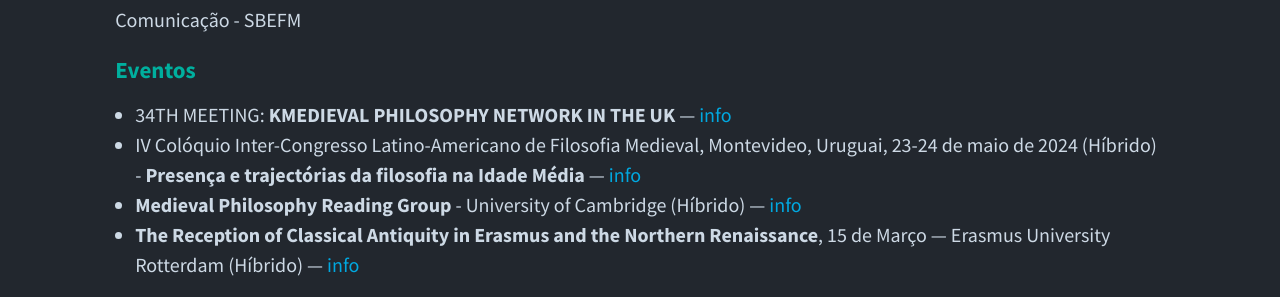
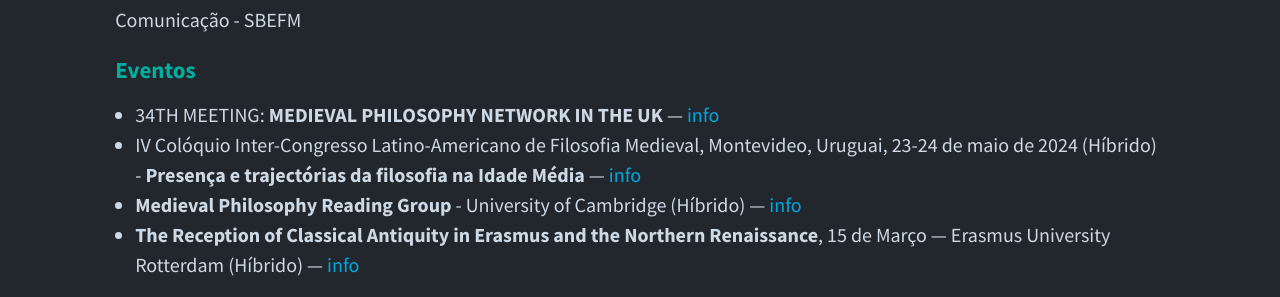
Before and after one commit to nap-o/sbefm, a Jekyll site: the page built from _posts/2024-03-06-newsletter-marco.md, in a window 1280 px wide. Shown: the part 449-746 px from the top of the page. Built offline with Jekyll 4.4.1, drawn with Linux system fonts in a browser that asks for light colours.

Commit message:
nova noticia - newsletter março 2024 - arrumando detalhes parte 2

```diff
--- a/_posts/2024-03-06-newsletter-marco.md
+++ b/_posts/2024-03-06-newsletter-marco.md
@@ -14,7 +14,7 @@ Camila Ezídio <br />
 Comunicação - SBEFM
 
 #### Eventos
-- 34TH MEETING: **KMEDIEVAL PHILOSOPHY NETWORK IN THE UK** — [info](https://www.medphiluk.com){:target="_blank"}
+- 34TH MEETING: **MEDIEVAL PHILOSOPHY NETWORK IN THE UK** — [info](https://www.medphiluk.com){:target="_blank"}
 - IV Colóquio Inter-Congresso Latino-Americano de Filosofia Medieval, Montevideo, Uruguai, 23-24 de maio de 2024 (Híbrido) - **Presença e trajectórias da filosofia na Idade Média** — [info](https://coloquiointercongresorlfm2024.blogspot.com){:target="_blank"}
 - **Medieval Philosophy Reading Group** - University of Cambridge (Híbrido) — [info](https://www.phil.cam.ac.uk/seminars-phil/medieval-phil){:target="_blank"}
 - **The Reception of Classical Antiquity in Erasmus and the Northern Renaissance**, 15 de Março — Erasmus University Rotterdam (Híbrido) — [info](https://www.eur.nl/en/esphil/events/conference-reception-classical-antiquity-erasmus-and-northern-renaissance-2024-03-15){:target="_blank"}
```
